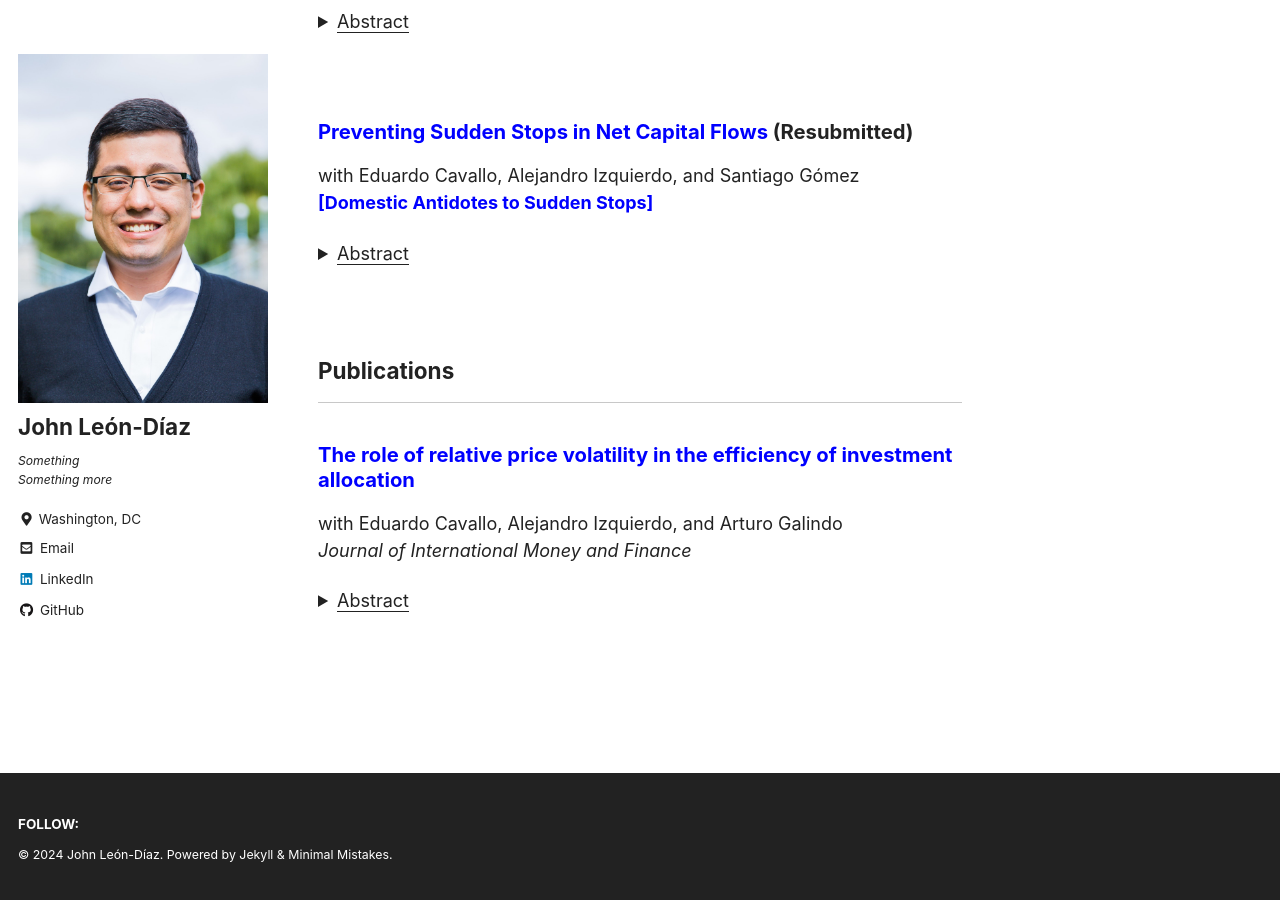
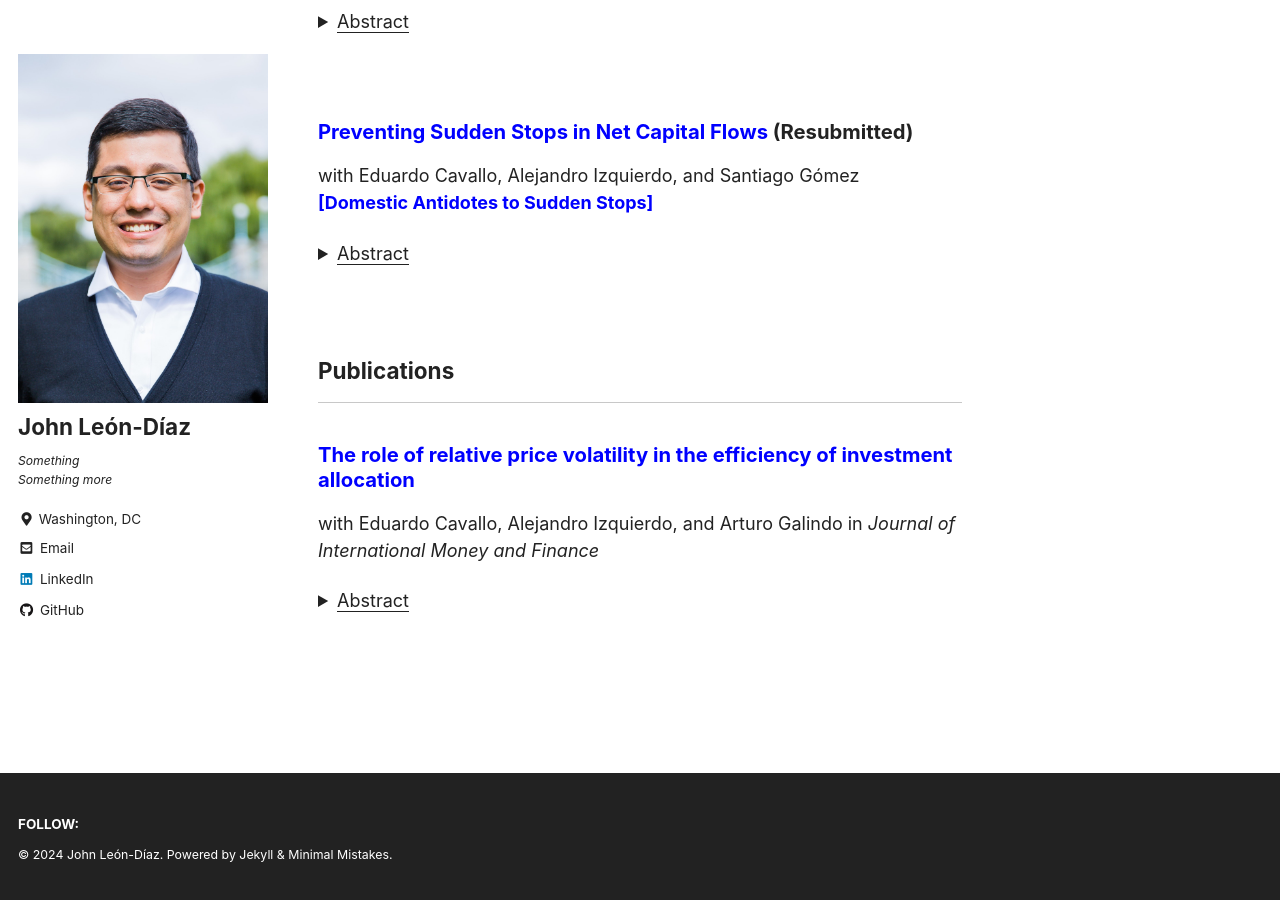
Before and after one commit to jleondia/jleondia.github.io, a Jekyll site: the page built from _pages/research.md, in a window 1280 px wide and 900 px high, scrolled down 538 px. Built offline with Jekyll 4.4.1, drawn with Linux system fonts in a browser that asks for light colours; cached includes are drawn as plain includes.

```diff
--- a/_pages/research.md
+++ b/_pages/research.md
@@ -43,8 +43,7 @@ with Eduardo Cavallo, Alejandro Izquierdo, and Santiago Gómez  <br>
 ---
 
 ### [The role of relative price volatility in the efficiency of investment allocation](https://www.sciencedirect.com/science/article/abs/pii/S0261560612001763)
-with Eduardo Cavallo, Alejandro Izquierdo, and Arturo Galindo  <br>
-<i>Journal of International Money and Finance</i> <br>
+with Eduardo Cavallo, Alejandro Izquierdo, and Arturo Galindo in <i>Journal of International Money and Finance</i> <br>
 <details>
     <summary><u>Abstract</u></summary><p>
  This paper estimates the impact of relative price volatility on sector-level investment allocation using a panel of 65 countries with data for 26 manufacturing industries over the period 1985–2003. Results indicate that volatility distorts efficient investment allocation in that investment is not necessarily devoted to relatively more productive sectors, especially in emerging market economies that are highly exposed and may lack the necessary institutions to deal with it successfully. This is evidence in support of theories suggesting that relative price volatility provides incentives for entrepreneurs to adopt more “malleable” but less productive production technologies, enabling them to accommodate more easily abrupt and frequent changes in relative prices, but at the cost of using less productive technologies.
```
